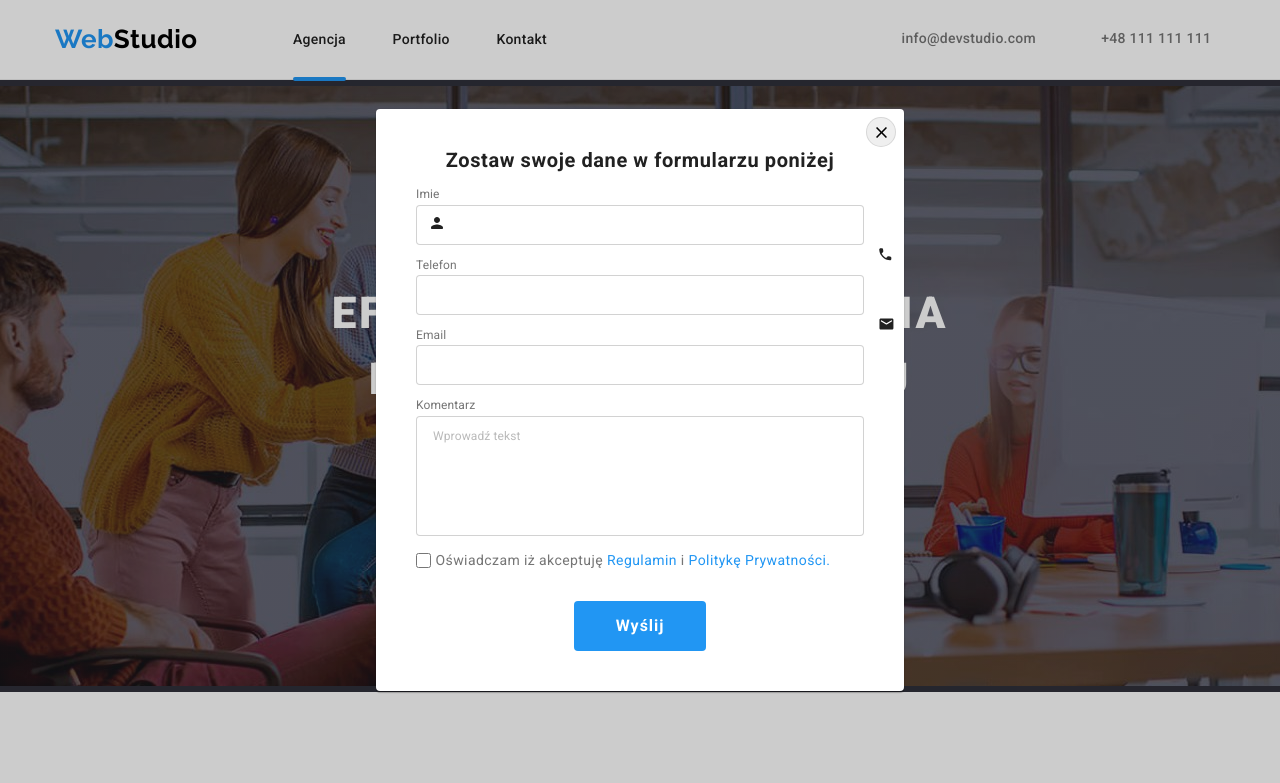
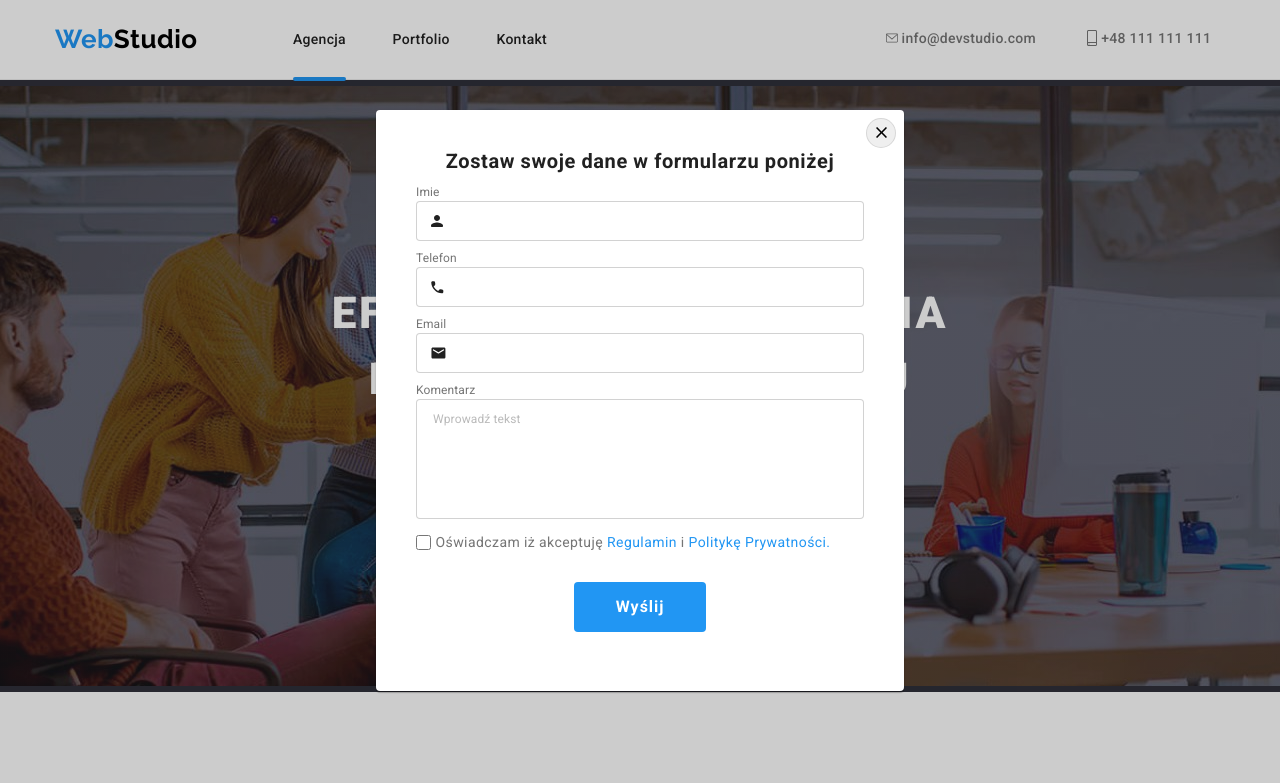
Before and after one commit to Wiecek-K/goit-markup-hw-06, a plain HTML site: page index.html in a window 1280 px wide. Both pictures are taken after a click on the button "Zamów usługe". Shown: the top 783 px of the page. Drawn offline with nearby package versions, Linux system fonts and the light colour scheme.

```diff
--- a/index.html
+++ b/index.html
@@ -39,7 +39,7 @@
           <li>
             <a href="mailto:info@devstudio.com" class="link contact-mp"
               ><svg width="12" height="16">
-                <use href="./images/icons.svg#icon-mail-icon"></use>
+                <use href="./images/icons.svg#icon-mail"></use>
               </svg>
               info@devstudio.com</a
             >
@@ -47,7 +47,7 @@
           <li>
             <a href="tel:+48111111111" class="link contact-mp"
               ><svg width="12" height="16">
-                <use href="./images/icons.svg#icon-smartphone-icon"></use>
+                <use href="./images/icons.svg#icon-smartphone"></use>
               </svg>
               +48 111 111 111</a
             >
--- a/style/style.css
+++ b/style/style.css
@@ -581,6 +581,7 @@ body {
   cursor: text;
   transition: fill 0.25s;
   transition-timing-function: cubic-bezier(0.4, 0, 0.2, 1);
+  z-index: 5;
 }
 .modal__input {
   width: 100%;
@@ -622,6 +623,7 @@ body {
   letter-spacing: 0.01em;
   color: var(--weak-color);
   position: relative;
+  display: block;
 }
 .modal__checkbox {
   width: 15px;
```
